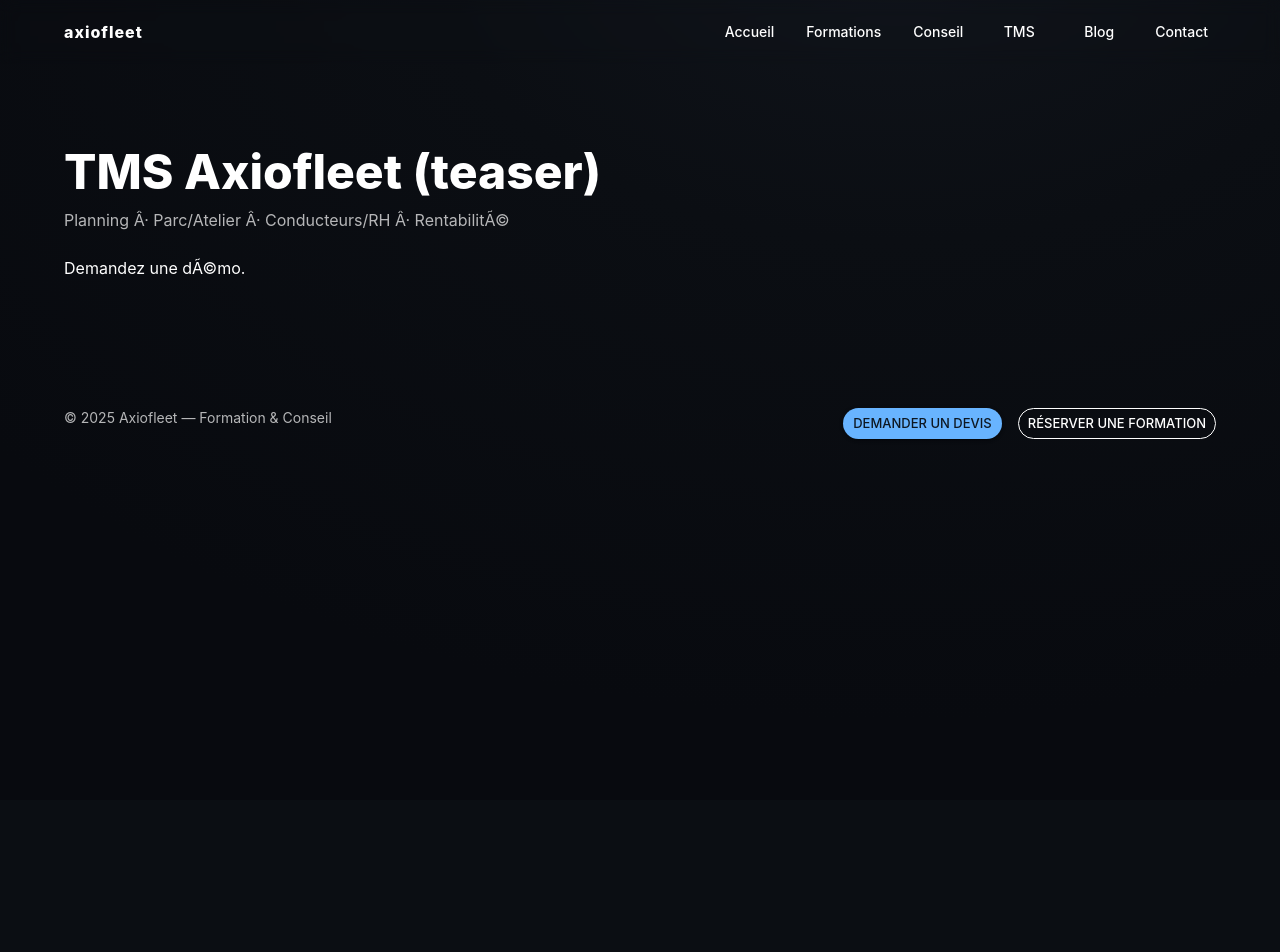
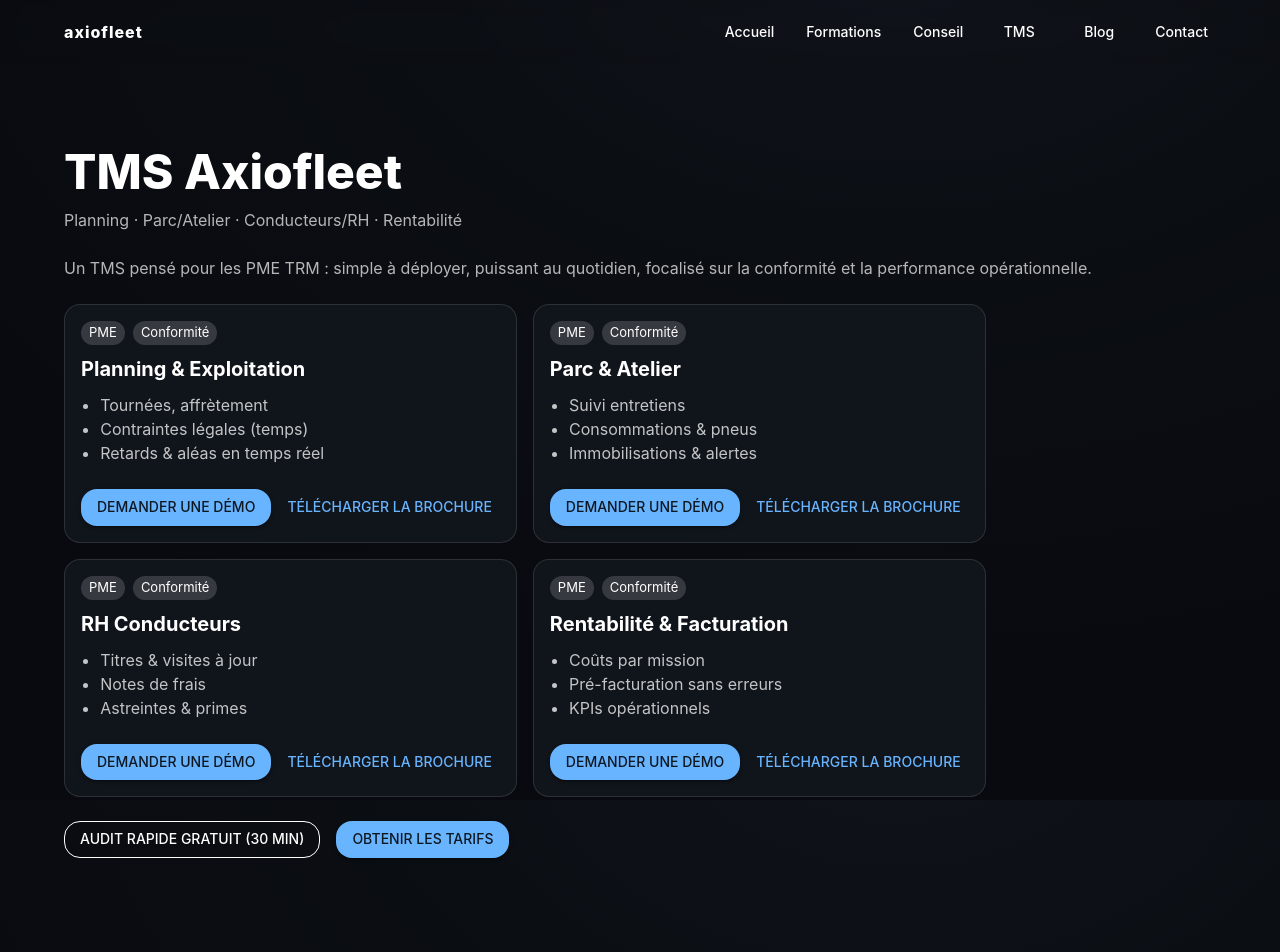
Before and after one commit to cedrick199/axiofleet-site, a React (Vite) app: page /tms in a window 1280 px wide. Shown: the top 952 px of the page. Before the commit the page ends 800 px from the top, so only its background shows below. Built offline with nearby package versions, Linux system fonts and the light colour scheme; no server answers.

Commit message:
feat: TMS teaser + cartes Formations + 404 + favicon

```diff
--- a/index.html
+++ b/index.html
@@ -12,3 +12,4 @@
   </body>
 </html>
 <script defer data-domain="axiofleet.com" src="https://plausible.io/js/script.js"></script>
+<link rel="icon" href="/favicon.svg" type="image/svg+xml" />
--- a/src/app/App.jsx
+++ b/src/app/App.jsx
@@ -1,29 +1,32 @@
-import { BrowserRouter, Routes, Route } from 'react-router-dom'
-import ThemeProviderAX from './providers/ThemeProvider.jsx'
-import Shell from '../layout/Shell.jsx'
-import Home from '../features/home/Home.jsx'
-import Formations from '../features/formations/pages/Formations.jsx'
-import Conseil from '../features/conseil/pages/Conseil.jsx'
-import TMS from '../features/tms/pages/TMS.jsx'
-import Blog from '../features/blog/pages/Blog.jsx'
-import Article from '../features/blog/pages/Article.jsx'
-import Contact from '../features/contact/pages/Contact.jsx'
-export default function App(){
+import { BrowserRouter, Routes, Route } from "react-router-dom";
+import ThemeProviderAX from "./providers/ThemeProvider.jsx";
+import Shell from "../layout/Shell.jsx";
+import Home from "../features/home/Home.jsx";
+import Formations from "../features/formations/pages/Formations.jsx";
+import Conseil from "../features/conseil/pages/Conseil.jsx";
+import TMS from "../features/tms/pages/TMS.jsx";
+import Blog from "../features/blog/pages/Blog.jsx";
+import Article from "../features/blog/pages/Article.jsx";
+import Contact from "../features/contact/pages/Contact.jsx";
+import NotFound from "./routes/NotFound.jsx";
+
+export default function App() {
   return (
     <ThemeProviderAX>
       <BrowserRouter>
         <Shell>
           <Routes>
-            <Route path="/" element={<Home/>} />
-            <Route path="/formations" element={<Formations/>} />
-            <Route path="/conseil" element={<Conseil/>} />
-            <Route path="/tms" element={<TMS/>} />
-            <Route path="/blog" element={<Blog/>} />
-            <Route path="/blog/:slug" element={<Article/>} />
-            <Route path="/contact" element={<Contact/>} />
+            <Route path="/" element={<Home />} />
+            <Route path="/formations" element={<Formations />} />
+            <Route path="/conseil" element={<Conseil />} />
+            <Route path="/tms" element={<TMS />} />
+            <Route path="/blog" element={<Blog />} />
+            <Route path="/blog/:slug" element={<Article />} />
+            <Route path="/contact" element={<Contact />} />
+            <Route path="*" element={<NotFound />} />
           </Routes>
         </Shell>
       </BrowserRouter>
     </ThemeProviderAX>
-  )
+  );
 }
--- /dev/null
+++ b/src/app/routes/NotFound.jsx
@@ -0,0 +1,21 @@
+import * as React from "react";
+import Section from "../../components/common/Section.jsx";
+import { Button, Typography, Stack } from "@mui/material";
+import { Link } from "react-router-dom";
+
+export default function NotFound() {
+  return (
+    <Section>
+      <Stack spacing={2} sx={{ textAlign: "center" }}>
+        <Typography variant="h3" sx={{ fontWeight: 800 }}>Page introuvable</Typography>
+        <Typography sx={{ color: "text.secondary" }}>
+          Le contenu recherché n’existe plus ou l’URL est incorrecte.
+        </Typography>
+        <Stack direction="row" justifyContent="center" spacing={2}>
+          <Button component={Link} to="/" variant="contained">Retour à l’accueil</Button>
+          <Button component={Link} to="/contact" color="inherit" variant="outlined">Nous contacter</Button>
+        </Stack>
+      </Stack>
+    </Section>
+  );
+}
--- /dev/null
+++ b/src/features/formations/components/FormationCard.jsx
@@ -0,0 +1,32 @@
+import * as React from "react";
+import { Card, CardContent, CardActions, Button, Typography, Chip, Stack } from "@mui/material";
+import { track } from "../../../lib/analytics/plausible";
+
+export default function FormationCard({ f }) {
+  return (
+    <Card variant="outlined" sx={{ height: "100%" }}>
+      <CardContent>
+        <Stack direction="row" spacing={1} sx={{ mb: 1 }}>
+          <Chip label={f.duree} size="small" />
+          <Chip label={f.niveau} size="small" />
+        </Stack>
+        <Typography variant="h6" sx={{ fontWeight: 700, mb: 1 }}>{f.titre}</Typography>
+        <ul style={{ margin: 0, paddingLeft: "1.2rem", color: "rgba(255,255,255,.75)" }}>
+          {f.objectifs?.map((o, i) => <li key={i}>{o}</li>)}
+        </ul>
+      </CardContent>
+      <CardActions sx={{ px: 2, pb: 2 }}>
+        <Button href={f.pdf} target="_blank" rel="noopener" onClick={() => track("Formation_PDF", { slug: f.slug })}>
+          Programme (PDF)
+        </Button>
+        <Button
+          href={`/contact?sujet=Devis%20formation%20-%20${encodeURIComponent(f.titre)}`}
+          variant="contained"
+          onClick={() => track("Formation_Devis", { slug: f.slug })}
+        >
+          Demander un devis
+        </Button>
+      </CardActions>
+    </Card>
+  );
+}
--- /dev/null
+++ b/src/features/formations/data/formations.catalog.js
@@ -0,0 +1,26 @@
+export const formations = [
+  {
+    slug: "planning-conducteurs",
+    titre: "Planning conducteurs (exploitation)",
+    duree: "1 jour",
+    niveau: "Intermédiaire",
+    objectifs: ["Planifier sans non-conformités", "Gagner 1h/jour d’exploitation"],
+    pdf: "/pdf/formation-planning.pdf"
+  },
+  {
+    slug: "conformite-trm-rse",
+    titre: "Conformité TRM & RSE",
+    duree: "1 jour",
+    niveau: "Tous niveaux",
+    objectifs: ["Maîtriser temps de conduite/repos", "Mettre en place la veille"],
+    pdf: "/pdf/formation-conformite.pdf"
+  },
+  {
+    slug: "rentabilite-missions",
+    titre: "Rentabilité des missions TRM",
+    duree: "1 jour",
+    niveau: "Intermédiaire",
+    objectifs: ["Calcul de coût de revient", "Suivi des marges & KPIs"],
+    pdf: "/pdf/formation-rentabilite.pdf"
+  }
+];
--- a/src/features/formations/pages/Formations.jsx
+++ b/src/features/formations/pages/Formations.jsx
@@ -1,6 +1,21 @@
-import * as React from "react"
-import Section from "../../../components/common/Section.jsx"
-import SectionTitle from "../../../components/common/SectionTitle.jsx"
-export default function Formations(){
-  return (<Section><SectionTitle title="Formations" subtitle="Exploitation, RSE, rÃ©glementation, rentabilitÃ©"/>Catalogue Ã  venir (cartes + PDF).</Section>)
+import * as React from "react";
+import Section from "../../../components/common/Section.jsx";
+import SectionTitle from "../../../components/common/SectionTitle.jsx";
+import { Grid } from "@mui/material";
+import FormationCard from "../components/FormationCard.jsx";
+import { formations } from "../data/formations.catalog.js";
+
+export default function Formations() {
+  return (
+    <Section>
+      <SectionTitle title="Formations" subtitle="Exploitation, conformité, efficacité opérationnelle" />
+      <Grid container spacing={2}>
+        {formations.map(f => (
+          <Grid item xs={12} md={6} key={f.slug}>
+            <FormationCard f={f} />
+          </Grid>
+        ))}
+      </Grid>
+    </Section>
+  );
 }
--- a/src/features/tms/pages/TMS.jsx
+++ b/src/features/tms/pages/TMS.jsx
@@ -1,6 +1,99 @@
-import * as React from "react"
-import Section from "../../../components/common/Section.jsx"
-import SectionTitle from "../../../components/common/SectionTitle.jsx"
-export default function TMS(){
-  return (<Section><SectionTitle title="TMS Axiofleet (teaser)" subtitle="Planning Â· Parc/Atelier Â· Conducteurs/RH Â· RentabilitÃ©"/>Demandez une dÃ©mo.</Section>)
+import * as React from "react";
+import Section from "../../../components/common/Section.jsx";
+import SectionTitle from "../../../components/common/SectionTitle.jsx";
+import { Grid, Card, CardContent, CardActions, Button, Typography, Chip, Stack } from "@mui/material";
+import { Link } from "react-router-dom";
+import { track } from "../../../lib/analytics/plausible";
+
+const modules = [
+  {
+    key: "planning",
+    title: "Planning & Exploitation",
+    points: ["Tournées, affrètement", "Contraintes légales (temps)", "Retards & aléas en temps réel"],
+  },
+  {
+    key: "parc",
+    title: "Parc & Atelier",
+    points: ["Suivi entretiens", "Consommations & pneus", "Immobilisations & alertes"],
+  },
+  {
+    key: "rh",
+    title: "RH Conducteurs",
+    points: ["Titres & visites à jour", "Notes de frais", "Astreintes & primes"],
+  },
+  {
+    key: "rentab",
+    title: "Rentabilité & Facturation",
+    points: ["Coûts par mission", "Pré-facturation sans erreurs", "KPIs opérationnels"],
+  },
+];
+
+export default function TMS() {
+  return (
+    <Section>
+      <SectionTitle
+        title="TMS Axiofleet"
+        subtitle="Planning · Parc/Atelier · Conducteurs/RH · Rentabilité"
+      />
+
+      <Typography sx={{ color: "text.secondary", mb: 3 }}>
+        Un TMS pensé pour les PME TRM : simple à déployer, puissant au quotidien, focalisé
+        sur la conformité et la performance opérationnelle.
+      </Typography>
+
+      <Grid container spacing={2} sx={{ mb: 3 }}>
+        {modules.map((m) => (
+          <Grid item xs={12} md={6} key={m.key}>
+            <Card variant="outlined" sx={{ height: "100%" }}>
+              <CardContent>
+                <Stack direction="row" spacing={1} sx={{ mb: 1 }}>
+                  <Chip label="PME" size="small" />
+                  <Chip label="Conformité" size="small" />
+                </Stack>
+                <Typography variant="h6" sx={{ fontWeight: 700, mb: 1 }}>
+                  {m.title}
+                </Typography>
+                <ul style={{ margin: 0, paddingLeft: "1.2rem", color: "rgba(255,255,255,.75)" }}>
+                  {m.points.map((p, i) => <li key={i}>{p}</li>)}
+                </ul>
+              </CardContent>
+              <CardActions sx={{ px: 2, pb: 2 }}>
+                <Button
+                  component={Link}
+                  to="/contact?sujet=Demande%20de%20d%C3%A9mo%20TMS"
+                  variant="contained"
+                  onClick={() => track("CTA_Demo_TMS", { source: "tms_card", module: m.key })}
+                >
+                  Demander une démo
+                </Button>
+                <Button href="/pdf/tms-brochure.pdf" target="_blank" rel="noopener">
+                  Télécharger la brochure
+                </Button>
+              </CardActions>
+            </Card>
+          </Grid>
+        ))}
+      </Grid>
+
+      <Stack direction={{ xs: "column", sm: "row" }} spacing={2}>
+        <Button
+          component={Link}
+          to="/contact?sujet=Audit%20process%20avant%20TMS"
+          color="inherit"
+          variant="outlined"
+          onClick={() => track("CTA_Audit_TMS", { source: "tms_footer" })}
+        >
+          Audit rapide gratuit (30 min)
+        </Button>
+        <Button
+          component={Link}
+          to="/contact?sujet=Tarifs%20licences%20TMS"
+          variant="contained"
+          onClick={() => track("CTA_Tarifs_TMS", { source: "tms_footer" })}
+        >
+          Obtenir les tarifs
+        </Button>
+      </Stack>
+    </Section>
+  );
 }
```
Also changed, not shown: public/favicon.svg (added), 1 other file (tests, documents, lock files or other folders).
